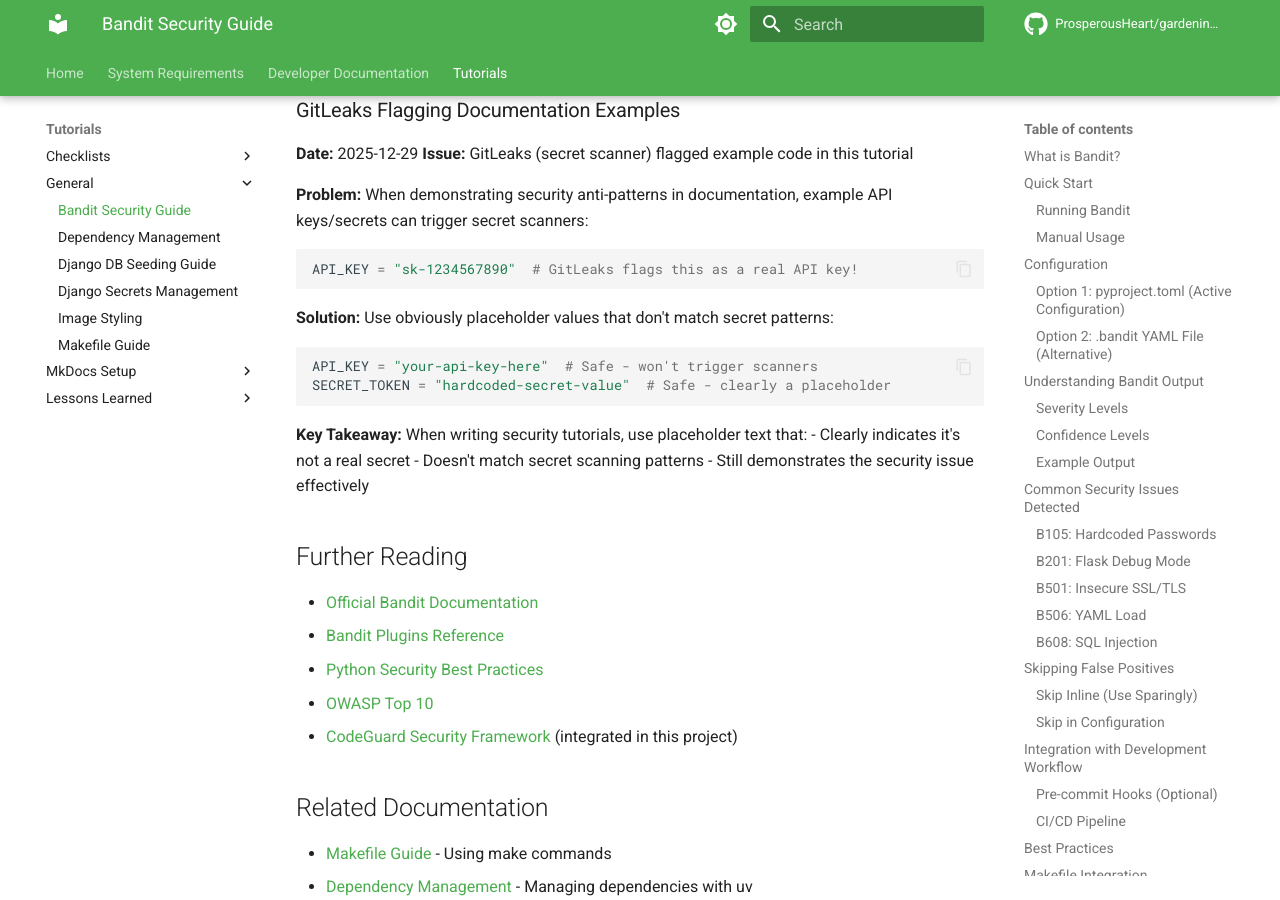
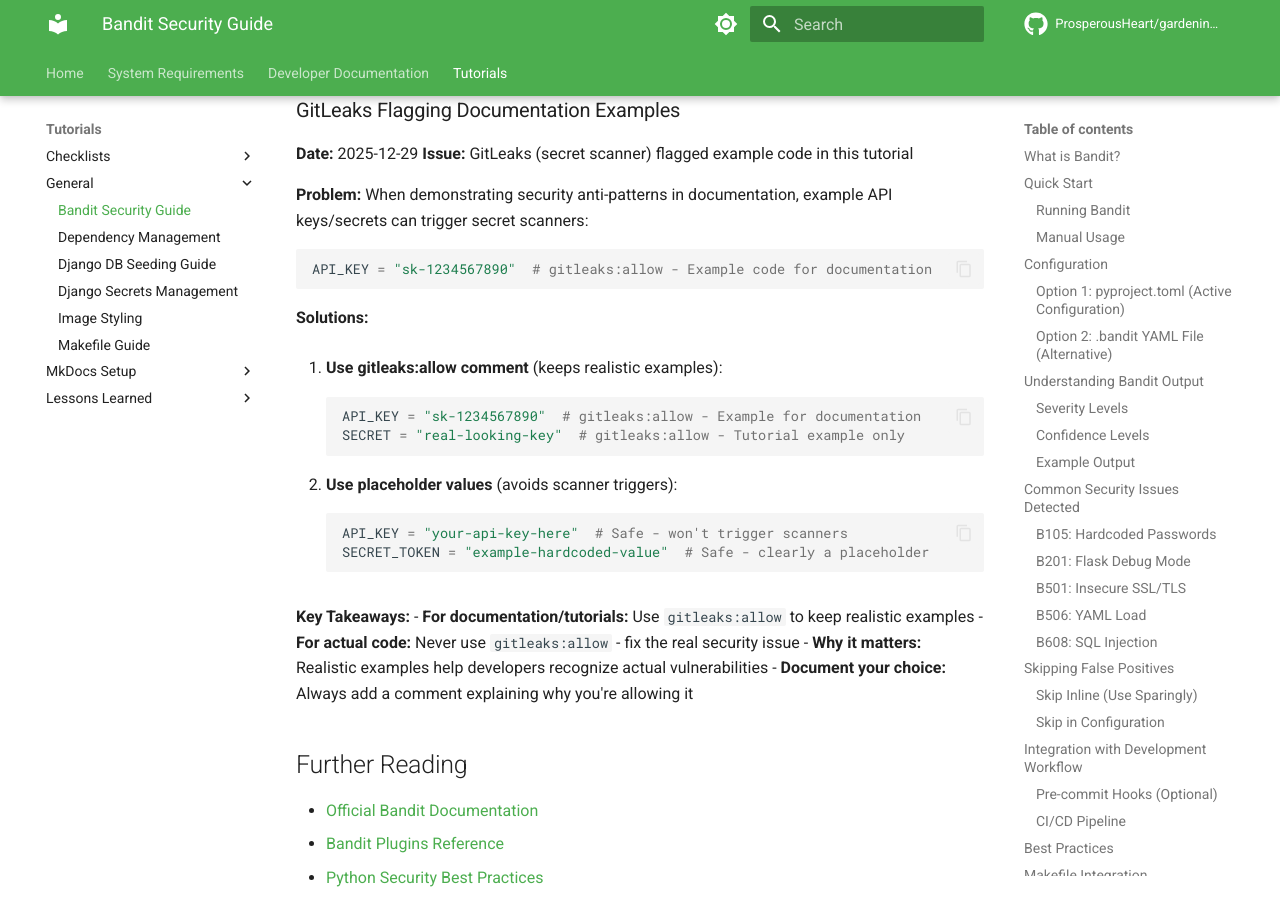
Before and after one commit to ProsperousHeart/gardening-app, an MkDocs documentation site: the page built from docs/tutorials/general/bandit-security-guide.md, in a window 1280 px wide and 900 px high, scrolled down 10708 px. Built offline with MkDocs 1.6.1 and Material for MkDocs 9.7.7, drawn with Linux system fonts in a browser that asks for light colours; plug-ins that fetch from the network failed and are left out; comment, search, counter and statistics services are not loaded.

Commit message:
fix gitleaks false positives

````diff
--- a/docs/tutorials/general/bandit-security-guide.md
+++ b/docs/tutorials/general/bandit-security-guide.md
@@ -472,21 +472,28 @@
 When demonstrating security anti-patterns in documentation, example API keys/secrets can trigger secret scanners:
 
 ```python
-API_KEY = "sk-1234567890"  # GitLeaks flags this as a real API key!
+API_KEY = "sk-1234567890"  # gitleaks:allow - Example code for documentation
 ```
 
-**Solution:**
-Use obviously placeholder values that don't match secret patterns:
+**Solutions:**
 
-```python
-API_KEY = "your-api-key-here"  # Safe - won't trigger scanners
-SECRET_TOKEN = "hardcoded-secret-value"  # Safe - clearly a placeholder
-```
+1. **Use gitleaks:allow comment** (keeps realistic examples):
+   ```python
+   API_KEY = "sk-1234567890"  # gitleaks:allow - Example for documentation
+   SECRET = "real-looking-key"  # gitleaks:allow - Tutorial example only
+   ```
 
-**Key Takeaway:** When writing security tutorials, use placeholder text that:
-- Clearly indicates it's not a real secret
-- Doesn't match secret scanning patterns
-- Still demonstrates the security issue effectively
+2. **Use placeholder values** (avoids scanner triggers):
+   ```python
+   API_KEY = "your-api-key-here"  # Safe - won't trigger scanners
+   SECRET_TOKEN = "example-hardcoded-value"  # Safe - clearly a placeholder
+   ```
+
+**Key Takeaways:**
+- **For documentation/tutorials:** Use `gitleaks:allow` to keep realistic examples
+- **For actual code:** Never use `gitleaks:allow` - fix the real security issue
+- **Why it matters:** Realistic examples help developers recognize actual vulnerabilities
+- **Document your choice:** Always add a comment explaining why you're allowing it
 
 ## Further Reading
 
````
